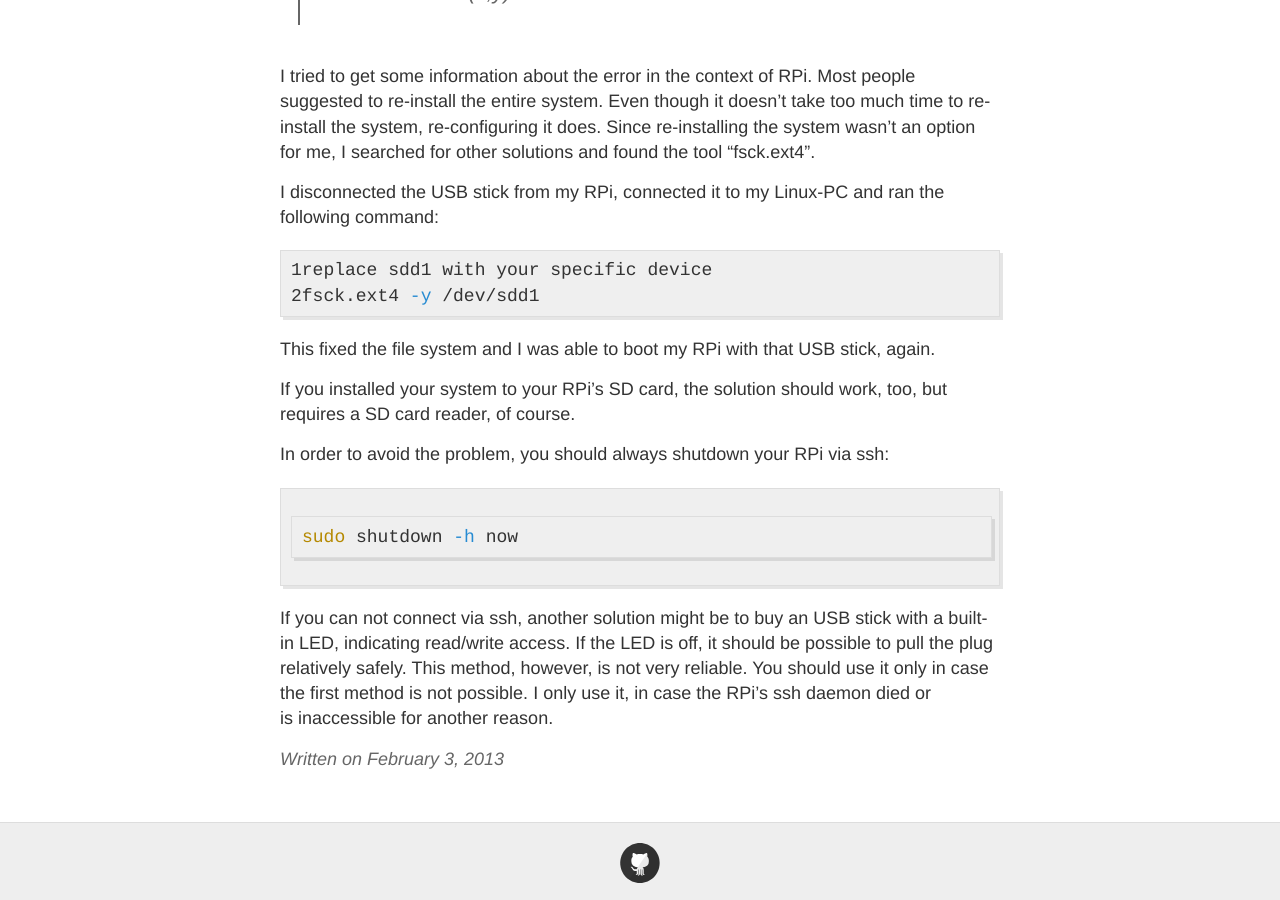
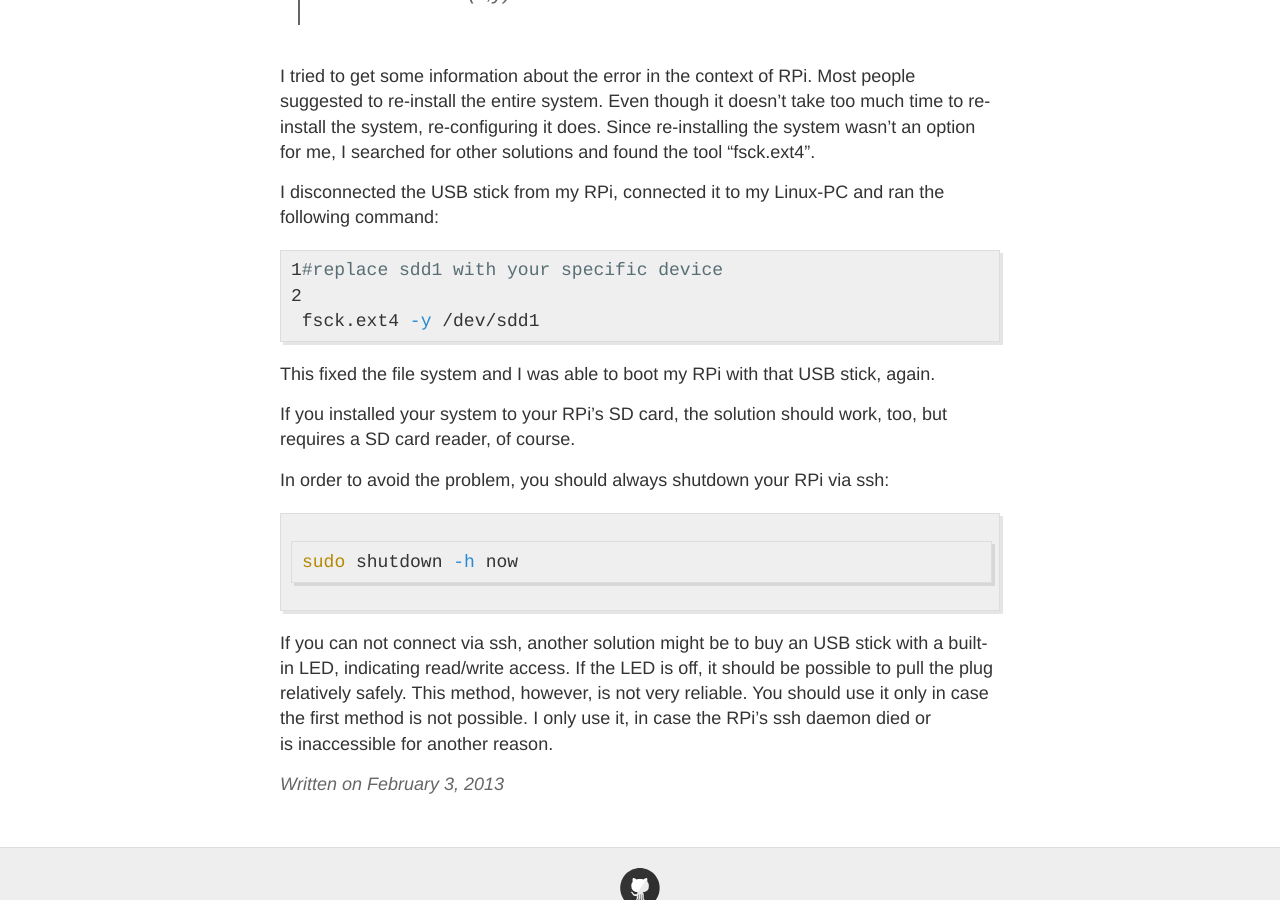
Before and after one commit to bbilger/yabapal, a Jekyll site: the page built from _posts/2013-02-03-solving-kernel-panic-not-syncing-vfs-unable-to-mount-root-fs-on-unknown-blockxy.md, in a window 1280 px wide and 900 px high, scrolled down 555 px. Built offline with Jekyll 4.4.1, drawn with Linux system fonts in a browser that asks for light colours.

Commit message:
check syntax hightlighting

```diff
--- a/_posts/2013-02-03-solving-kernel-panic-not-syncing-vfs-unable-to-mount-root-fs-on-unknown-blockxy.md
+++ b/_posts/2013-02-03-solving-kernel-panic-not-syncing-vfs-unable-to-mount-root-fs-on-unknown-blockxy.md
@@ -27,8 +27,10 @@ I tried to get some information about the error in the context of RPi. Most peop
 I disconnected the USB stick from my RPi, connected it to my Linux-PC and ran the following command:
 
 {% highlight bash linenos %}
-replace sdd1 with your specific device
+{% raw %}
+#replace sdd1 with your specific device
 fsck.ext4 -y /dev/sdd1
+{% endraw %}
 {% endhighlight %}
 
 This fixed the file system and I was able to boot my RPi with that USB stick, again.
```
